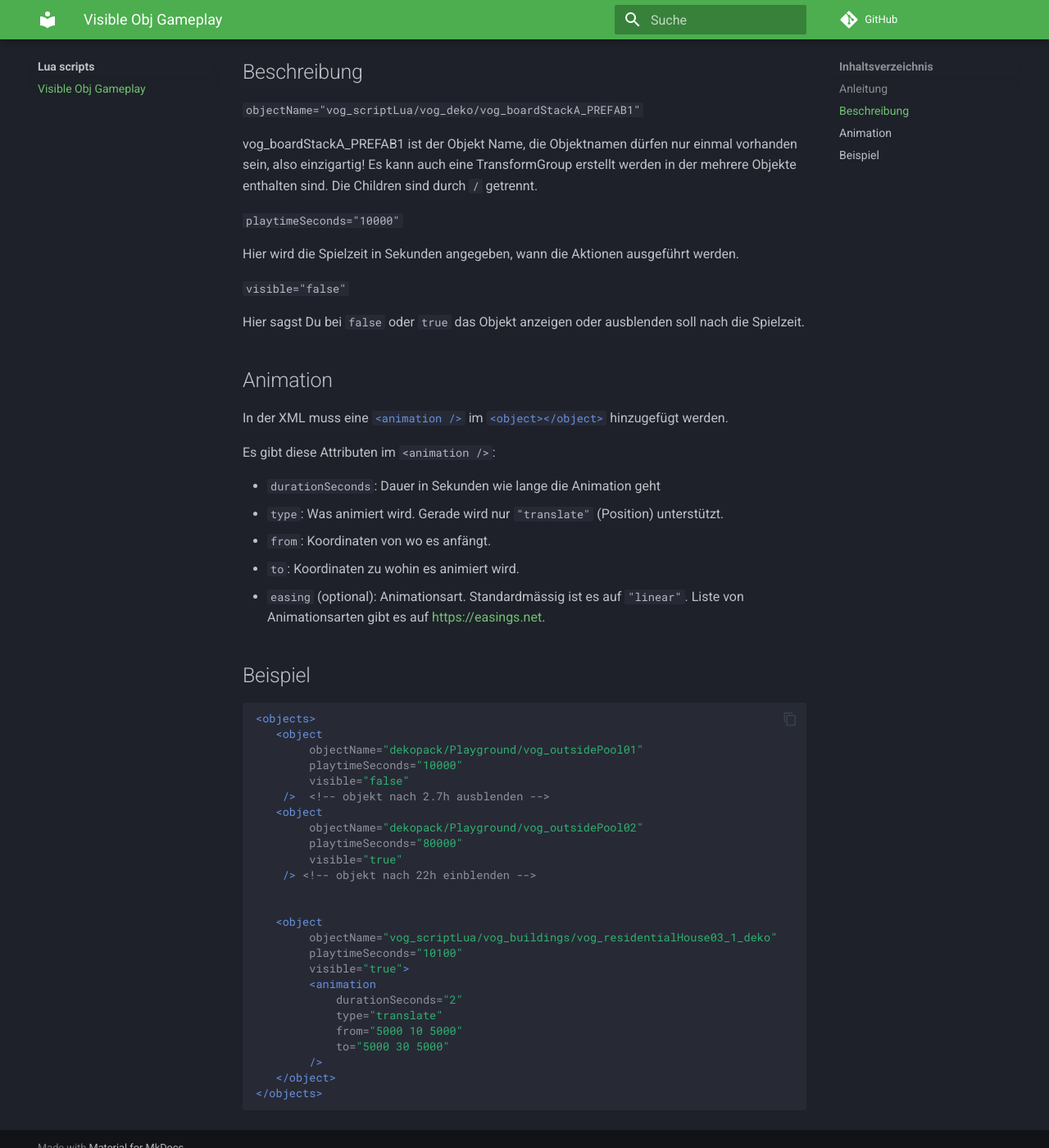
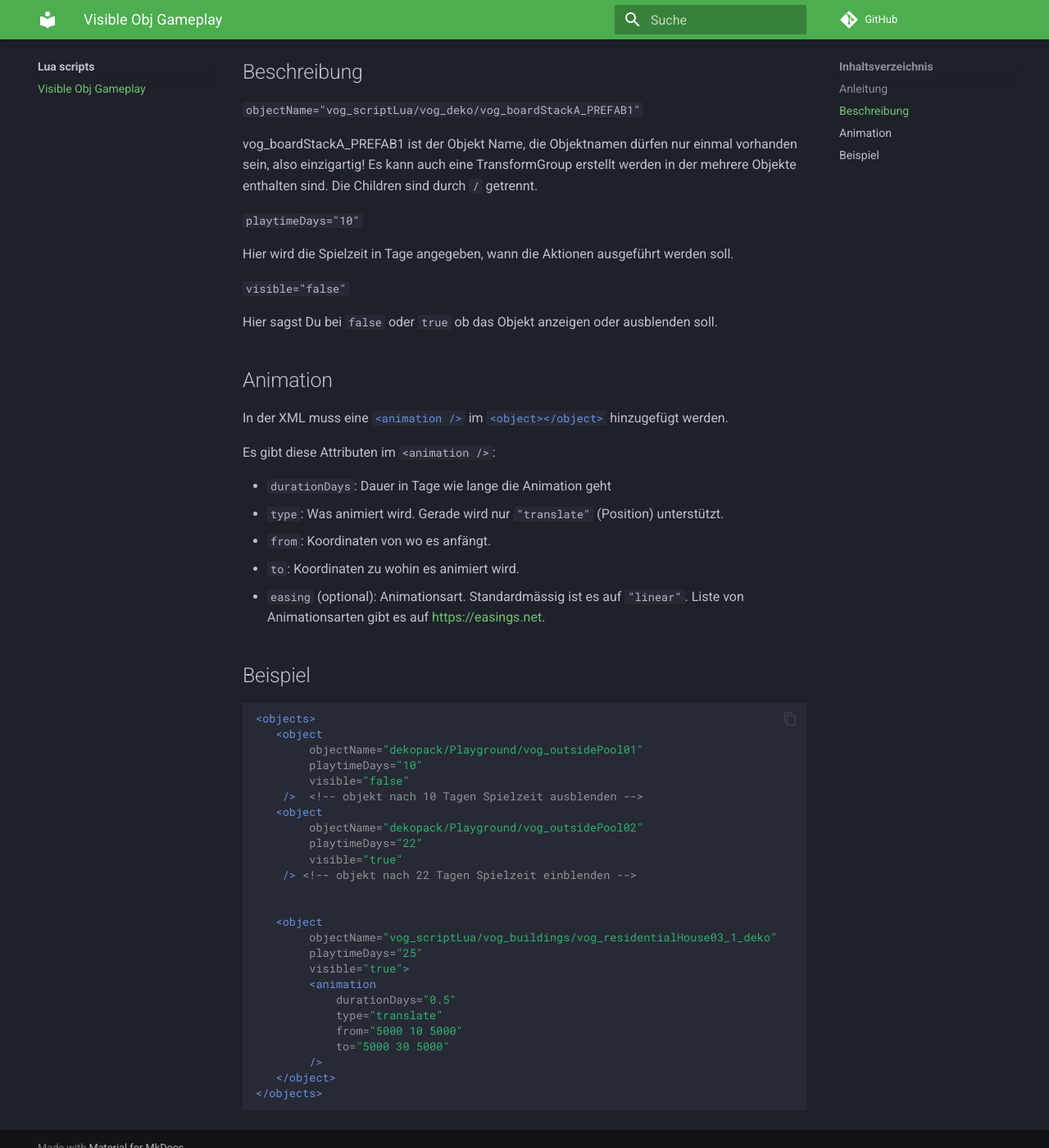
Before and after one commit to TuneWar/ls-docs, an MkDocs documentation site: the page built from docs/lua-scripts/visible-obj-gameplay.md, in a window 1280 px wide and 1400 px high, scrolled down 1055 px. Shown: the whole window at 82% size. Built offline with MkDocs 1.6.1 and Material for MkDocs 9.7.7, drawn with Linux system fonts in a browser that asks for light colours; comment, search, counter and statistics services are not loaded; some of the changed text lies outside the part shown.

Commit message:
Visible Obj Gameplay update

````diff
--- a/docs/lua-scripts/visible-obj-gameplay.md
+++ b/docs/lua-scripts/visible-obj-gameplay.md
@@ -38,7 +38,7 @@ Dies soll das Spielerlebnis deutlich verbessern, in dem sich jeh nach Spielzeit
 8. In der xml findest Du schon ein Paar Beispiele:
 
     ```xml
-    <object objectName="dekopack/Playground/vog_outsidePool01" playtimeSeconds="10000" visible="false" />
+    <object objectName="dekopack/Playground/vog_outsidePool01" playtimeDays="10" visible="false" />
     ```
 
 ## Beschreibung
@@ -47,13 +47,13 @@ Dies soll das Spielerlebnis deutlich verbessern, in dem sich jeh nach Spielzeit
 
 vog_boardStackA_PREFAB1 ist der Objekt Name, die Objektnamen dürfen nur einmal vorhanden sein, also einzigartig! Es kann auch eine TransformGroup erstellt werden in der mehrere Objekte enthalten sind. Die Children sind durch `/` getrennt.
 
-`playtimeSeconds="10000"`
+`playtimeDays="10"`
 
-Hier wird die Spielzeit in Sekunden angegeben, wann die Aktionen ausgeführt werden.
+Hier wird die Spielzeit in Tage angegeben, wann die Aktionen ausgeführt werden soll.
 
 `visible="false"`
 
-Hier sagst Du bei `false` oder `true` das Objekt anzeigen oder ausblenden soll nach die Spielzeit.
+Hier sagst Du bei `false` oder `true` ob das Objekt anzeigen oder ausblenden soll.
 
 ## Animation
 
@@ -61,7 +61,7 @@ In der XML muss eine `#!xml <animation />` im `#!xml <object></object>` hinzugef
 
 Es gibt diese Attributen im `<animation />`:
 
-- `durationSeconds`: Dauer in Sekunden wie lange die Animation geht
+- `durationDays`: Dauer in Tage wie lange die Animation geht
 - `type`: Was animiert wird. Gerade wird nur `"translate"` (Position) unterstützt.
 - `from`: Koordinaten von wo es anfängt.
 - `to`: Koordinaten zu wohin es animiert wird.
@@ -74,22 +74,22 @@ Es gibt diese Attributen im `<animation />`:
 <objects>
    <object
         objectName="dekopack/Playground/vog_outsidePool01"
-        playtimeSeconds="10000"
+        playtimeDays="10"
         visible="false"
-    />  <!-- objekt nach 2.7h ausblenden -->
+    />  <!-- objekt nach 10 Tagen Spielzeit ausblenden -->
    <object
         objectName="dekopack/Playground/vog_outsidePool02"
-        playtimeSeconds="80000"
+        playtimeDays="22"
         visible="true"
-    /> <!-- objekt nach 22h einblenden -->
+    /> <!-- objekt nach 22 Tagen Spielzeit einblenden -->
 
 
    <object
         objectName="vog_scriptLua/vog_buildings/vog_residentialHouse03_1_deko"
-        playtimeSeconds="10100"
+        playtimeDays="25"
         visible="true">
         <animation
-            durationSeconds="2"
+            durationDays="0.5"
             type="translate"
             from="5000 10 5000"
             to="5000 30 5000"
````
